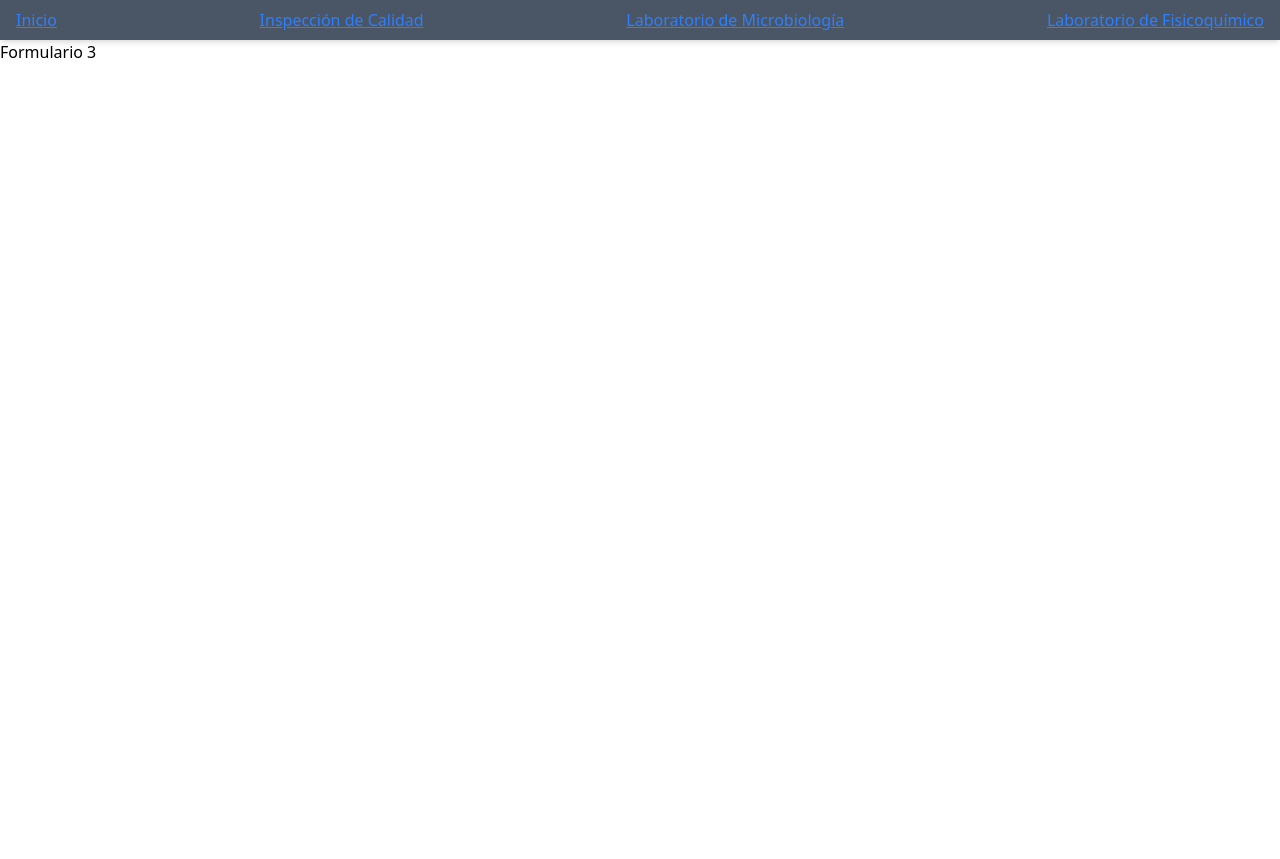
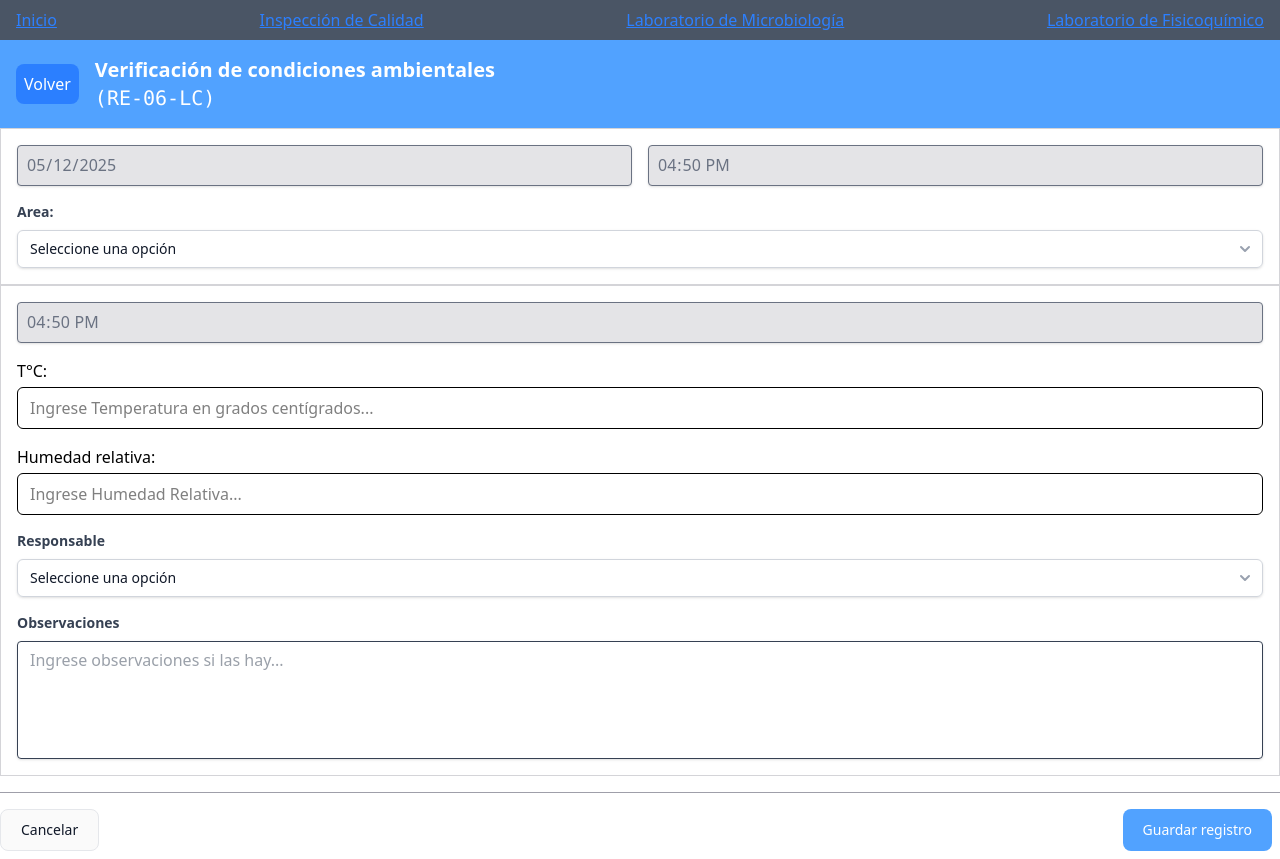
Before and after one commit to chrisladzamach/SCI, a React (Vite) app: page /form3 in a window 1280 px wide. Before the commit the page ends 800 px from the top, so only its background shows below. Built offline with nearby package versions, Linux system fonts and the light colour scheme.

Commit message:
creado IcForm3

```diff
--- a/src/components/atoms/inputs/automatic/AutoInputTime.tsx
+++ b/src/components/atoms/inputs/automatic/AutoInputTime.tsx
@@ -15,21 +15,23 @@ export const AutoInputTime: React.FC<AutoInputTimeProps> = ({ id, name, classNam
     const hours = String(now.getHours()).padStart(2, '0');
     const minutes = String(now.getMinutes()).padStart(2, '0');
     setCurrentTime(`${hours}:${minutes}`);
-  }, []);
+  }, []); // Se ejecuta solo una vez al montar el componente
 
   useEffect(() => {
+    const handleFocus = (event: FocusEvent) => {
+      event.preventDefault();
+      if (inputRef.current) {
+        inputRef.current.blur();
+      }
+    };
+
     if (inputRef.current) {
-      inputRef.current.addEventListener('focus', (event) => {
-        event.preventDefault();
-        if (inputRef.current) {
-          inputRef.current.blur();
-        }
-      });
+      inputRef.current.addEventListener('focus', handleFocus);
     }
 
     return () => {
       if (inputRef.current) {
-        inputRef.current.removeEventListener('focus', () => {});
+        inputRef.current.removeEventListener('focus', handleFocus);
       }
     };
   }, []);
--- /dev/null
+++ b/src/components/molecules/FormButtons.tsx
@@ -0,0 +1,21 @@
+export const FormButtons = () => {
+    return (
+        <section className='flex justify-between gap-4 pt-4 mt-4 border-t border-zinc-400'>
+            <button
+                type="button"
+                className="py-2.5 px-5 me-2 mb-2 text-sm font-medium text-gray-900 focus:outline-none bg-zinc-50
+                rounded-lg border border-gray-200 hover:bg-gray-100 hover:text-blue-700 focus:bg-gray-200"
+            >
+                Cancelar
+            </button>
+
+            <button
+                type="submit"
+                className="text-white bg-blue-400 focus:bg-blue-500 font-medium rounded-lg text-sm px-5 py-2.5
+                me-2 mb-2 focus:outline-none"
+            >
+                Guardar registro
+            </button>
+        </section>
+    )
+}
--- a/src/components/molecules/Header.tsx
+++ b/src/components/molecules/Header.tsx
@@ -9,8 +9,8 @@ export const Header: React.FC<FormProps> = ({ formName, formCode, href }) => {
     <header className="max-w-screen px-2 bg-blue-400 text-white flex items-center gap-2 md:gap-4 md:p-4">
 			<a className="p-2 max-h-[300px]  bg-blue-500 rounded-lg flex items-center" href={href} >Volver</a>
 			<section>
-				<h2 className="font-semibold">{formName}</h2>
-				<p className="font-mono">{formCode}</p>
+				<h2 className="text-xl font-semibold">{formName}</h2>
+				<p className="text-xl font-mono">{formCode}</p>
 			</section>
     </header>
   )
--- a/src/pages/IC/IcForm3.tsx
+++ b/src/pages/IC/IcForm3.tsx
@@ -1,8 +1,132 @@
+import { useState, useEffect } from "react";
+import type React from "react";
+import { Header } from "../../components/molecules/Header";
+import { CustomSelect } from "../../components/atoms/CustomSelect"
+import { AutoInputTime } from "../../components/atoms/inputs/automatic/AutoInputTime";
+import { AutoDateTime } from "../../components/molecules/autoComponents/AutoDateTime";
+import { FormField } from "../../components/molecules/FormField";
+import { TxtArea } from "../../components/atoms/inputs/TxtArea";
+import { FormButtons } from "../../components/molecules/FormButtons";
+
+interface Options {
+  value: string;
+  label: string;
+}
 
 export const IcForm3 = () => {
+  const [areaSelected, setAreaSelected] = useState<Options | null>(null);
+  const [responsibleSelected, setResponsibleSelected] = useState<Options | null>(null);
+  const [observations, setObservations] = useState('');
+  const [temperatura, setTemperatura] = useState('');
+  const [humedadRelativa, setHumedadRelativa] = useState('');
+  const [registroInfo, setRegistroInfo] = useState<{ fecha: string; hora: string } | null>(null);
+
+  useEffect(() => {
+    const currentDate = new Date();
+    const fecha = currentDate.toLocaleDateString();
+    const hora = currentDate.toLocaleTimeString();
+    setRegistroInfo({ fecha, hora });
+  }, []); // El array vacío como segundo argumento asegura que esto solo se ejecute una vez al montar el componente
+
+  const handleObservations = (event: React.ChangeEvent<HTMLTextAreaElement>) => setObservations(event.target.value);
+  const handleTemperaturaChange = (event: React.ChangeEvent<HTMLInputElement>) => setTemperatura(event.target.value);
+  const handleHumedadRelativaChange = (event: React.ChangeEvent<HTMLInputElement>) => setHumedadRelativa(event.target.value);
+
+
+  const responsible: Options[] = [
+    { value: 'inspector-calidad1', label: 'Juliana Burbano' },
+    { value: 'inspector-calidad2', label: 'Wilder Barrero' },
+    { value: 'sistemas-de-gestion', label: 'Liceth Alfonso'}
+  ]
+
+  const handleResponsibleChange = (newValue: string | number) => {
+    const selectedResponsible = responsible.find(r => r.value === String(newValue));
+    setResponsibleSelected(selectedResponsible || null);
+  };
+
+  const handleAreaChange = (newValue: string | number) => {
+    const selectedArea = areas.find(a => a.value === String(newValue));
+    setAreaSelected(selectedArea || null);
+  };
+
+  const areas: Options[] = [
+    { value: 'area1', label: 'area1' },
+    { value: 'area2', label: 'area2' },
+    { value: 'area3', label: 'area3' },
+  ];
+
+  const handleSubmit = (event: React.FormEvent) => {
+    event.preventDefault();
+    const formData = {
+      fecha: registroInfo?.fecha || '',
+      hora: registroInfo?.hora || '',
+      area: areaSelected?.value || '',
+      "T°C": temperatura,
+      HumedadRelativa: humedadRelativa,
+      responsable: responsibleSelected?.value || '',
+      observaciones: observations,
+    };
+    console.log(formData);
+    // Aquí podrías enviar los datos del formulario
+  }
+
   return (
     <div>
-      <h2>Formulario 3</h2>
+      <Header formCode="(RE-06-LC)" formName="Verificación de condiciones ambientales" />
+      <form onSubmit={handleSubmit}>
+        <section className="flex flex-col gap-4 p-4 border-1 border-b border-zinc-300">
+          {registroInfo && <AutoDateTime />}
+          <CustomSelect
+            options={areas}
+            value={areaSelected?.value}
+            onChange={handleAreaChange}
+            className="w-full"
+            label="Area:"
+          />
+        </section>
+        <section className="flex flex-col gap-4 p-4 border-1 border-b border-zinc-300">
+          <AutoInputTime  />
+          <FormField
+            labelText="T°C:"
+            inputId="Temperatura°C"
+            inputName="T°C"
+            inputType="number"
+            inputRequired={true}
+            inputPlaceholder="Ingrese Temperatura en grados centígrados..."
+            inputValue={temperatura}
+            onChange={handleTemperaturaChange}
+          />
+          <FormField
+            labelText="Humedad relativa:"
+            inputId="HumedadR"
+            inputName="HumedadRelativa"
+            inputType="number"
+            inputRequired={true}
+            inputPlaceholder="Ingrese Humedad Relativa..."
+            inputValue={humedadRelativa}
+            onChange={handleHumedadRelativaChange}
+          />
+          <CustomSelect
+            options={responsible}
+            value={responsibleSelected?.value}
+            onChange={handleResponsibleChange}
+            className="w-full"
+            label="Responsable"
+          />
+          <TxtArea
+            id="Observations"
+            name="Observations"
+            label="Observaciones"
+            rows={5}
+            placeholder="Ingrese observaciones si las hay..."
+            value={observations}
+            onChange={handleObservations}
+            classNameTextArea="resize-none focus:border-blue-500"
+            classNameLabel="text-blue-600"
+          />
+        </section>
+        <FormButtons />
+      </form>
     </div>
-  )
-}
+  );
+};
```
